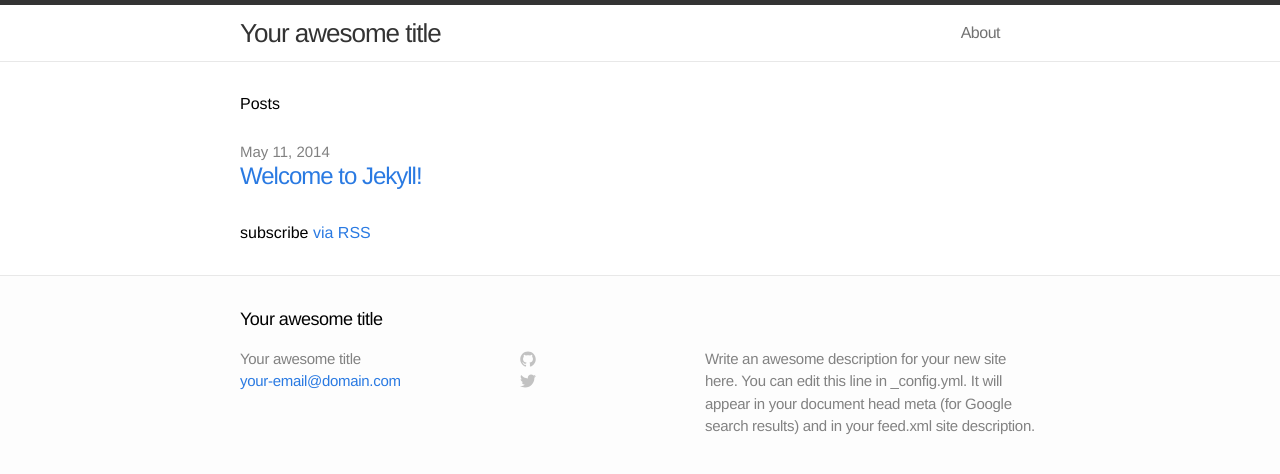
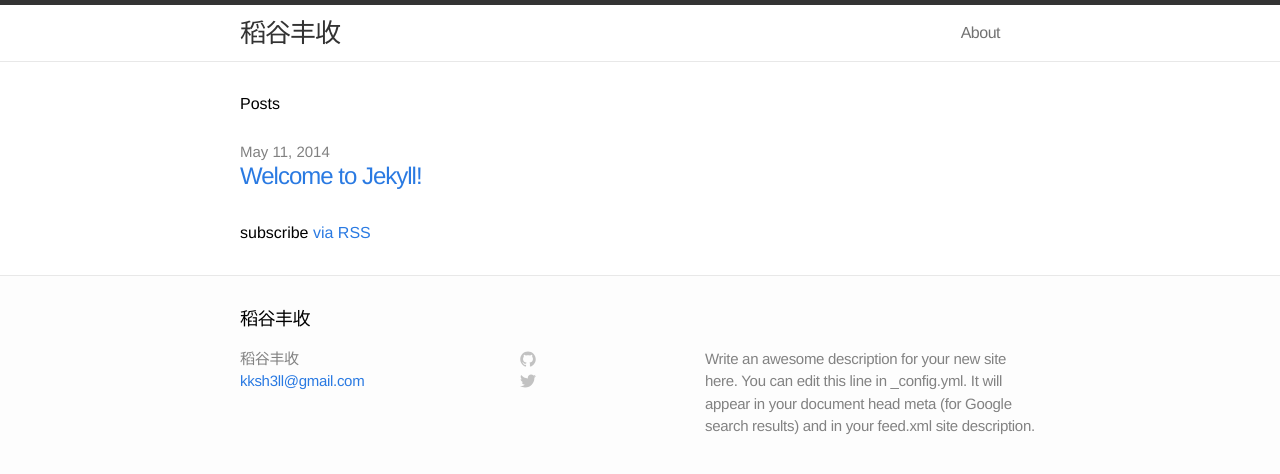
Before and after one commit to kksh3ll/kksh3ll.github.io, a Jekyll site: the page built from index.html, in a window 1280 px wide. Shown: the top 474 px of the page. Built offline with Jekyll 4.4.1, drawn with Linux system fonts in a browser that asks for light colours.

Commit message:
Update _config.yml
Set blog infomation

```diff
--- a/_config.yml
+++ b/_config.yml
@@ -1,9 +1,9 @@
 # Site settings
-title: Your awesome title
-email: your-email@domain.com
+title: 稻谷丰收
+email: kksh3ll@gmail.com
 description: "Write an awesome description for your new site here. You can edit this line in _config.yml. It will appear in your document head meta (for Google search results) and in your feed.xml site description."
 baseurl: ""
-url: "http://yourdomain.com"
+url: "http://kksh3ll.github.io"
 
 # Build settings
 markdown: kramdown
```
